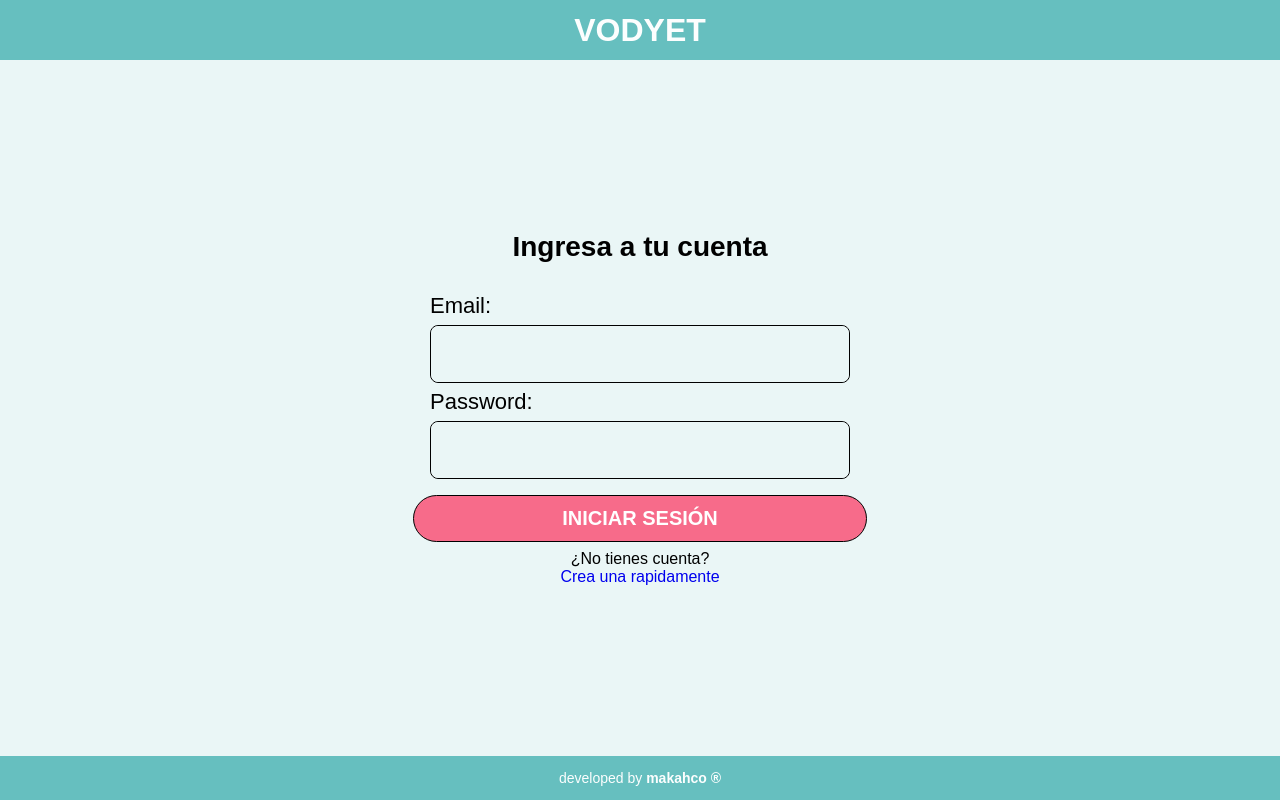
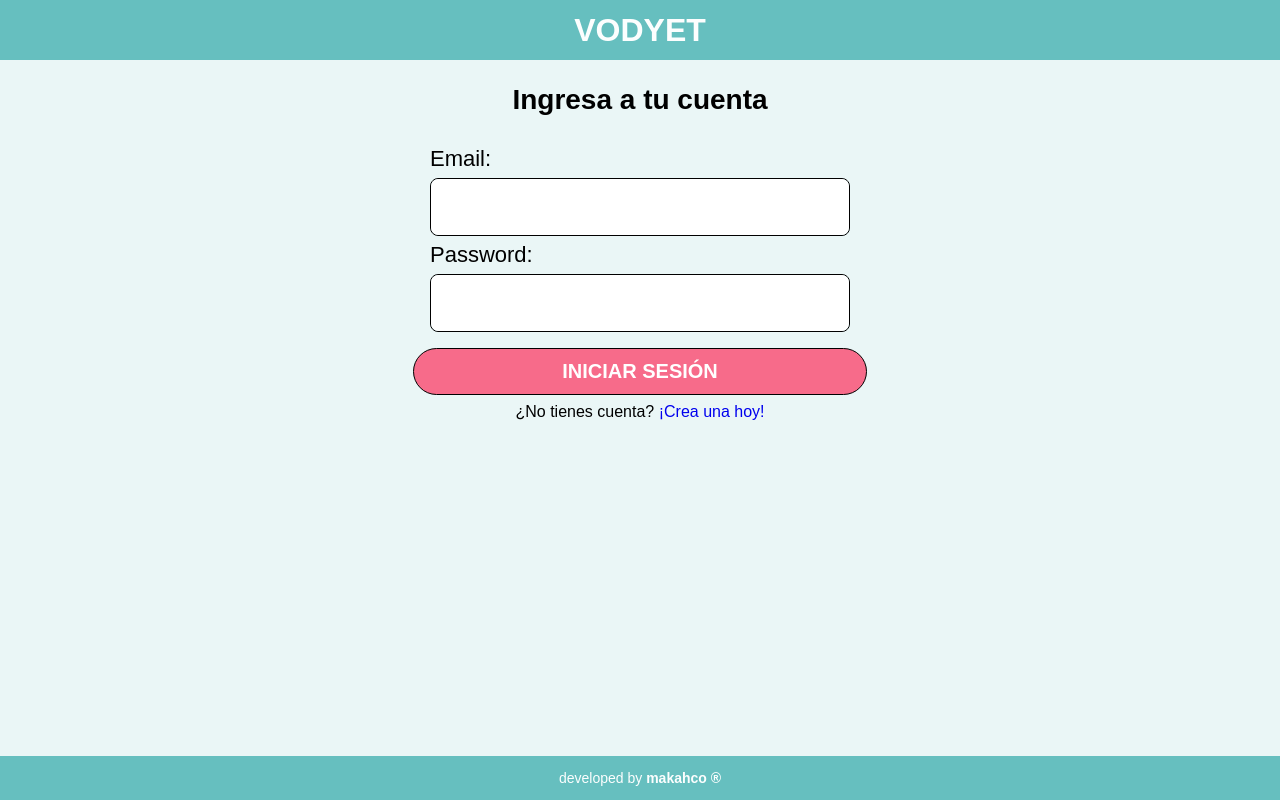
Before and after one commit to jesuszvl/vodyet, a Next.js app: page /login in a window 1280 px wide. Built offline with nearby package versions, Linux system fonts and the light colour scheme; no server answers; a web font is replaced by a local one.

Commit message:
add me page

```diff
--- a/pages/api/expenses.js
+++ b/pages/api/expenses.js
@@ -3,7 +3,6 @@ import Expense from "../../src/model/Expense";
 
 export default async function handler(req, res) {
   connectDB();
-  console.log(req.query.userId);
   const expenses = await Expense.find({ userId: req.query.userId });
 
   res.json({
--- a/pages/login.js
+++ b/pages/login.js
@@ -23,6 +23,7 @@ function Login() {
       if (user) {
         setUserEmail(user.email);
         setLoggedIn(true);
+        router.push("/me");
       } else {
         setLoggedIn(false);
       }
@@ -44,7 +45,7 @@ function Login() {
       console.log("User:", user);
       setUserEmail(user.email);
       setLoggedIn(true);
-      router.push("/history");
+      router.push("/me");
     } catch (error) {
       console.log(error);
     }
@@ -54,9 +55,12 @@ function Login() {
     return loggedIn ? (
       <div>
         <b>Usuario:</b> {userEmail}{" "}
+        <BaseButton onClick={() => router.push("/history")} text="VER GASTOS" />
         <BaseButton onClick={() => auth.signOut()} text="CERRAR SESIÓN" />
       </div>
     ) : (
+      <>
+        <div className={styles.title}>Ingresa a tu cuenta</div>
         <form onSubmit={handleLogin} className={styles["login-form"]}>
           <div className={styles["form-fields"]}>
             <TextInput
@@ -73,18 +77,18 @@ function Login() {
             />
           </div>
           <BaseButton text="INICIAR SESIÓN" type="submit" />
-        ¿No tienes cuenta? <Link href={"/signup"}>Crea una rapidamente</Link>
+          <span>
+            ¿No tienes cuenta? <Link href={"/signup"}>¡Crea una hoy!</Link>
+          </span>
         </form>
+      </>
     );
   };
 
   return (
     <div className={styles.wrapper}>
       <Header />
-      <div className={styles.content}>
-        <div className={styles.title}>Ingresa a tu cuenta</div>
-        {renderLogin()}
-      </div>
+      <div className={styles.content}>{renderLogin()}</div>
       <Footer />
     </div>
   );
--- a/src/components/TextInput/TextInput.module.scss
+++ b/src/components/TextInput/TextInput.module.scss
@@ -36,6 +36,6 @@
   height: 40px;
   padding: 8px 16px;
   font-size: 22px;
-  background: $background-color;
+  background: white;
   border-radius: 8px;
 }
--- a/src/styles/Index.module.scss
+++ b/src/styles/Index.module.scss
@@ -13,8 +13,8 @@
   overflow: auto;
   display: flex;
   flex-direction: column;
-  justify-content: center;
   text-align: center;
+  padding-top: 24px;
 }
 
 .description {
--- a/src/styles/Login.module.scss
+++ b/src/styles/Login.module.scss
@@ -13,8 +13,8 @@
   overflow: auto;
   display: flex;
   flex-direction: column;
-  justify-content: center;
   text-align: center;
+  padding-top: 24px;
 }
 
 .description {
```
Also changed, not shown: pages/me.js (added, +50 -0 lines). Lines whose indentation alone changed are shown as unchanged.
